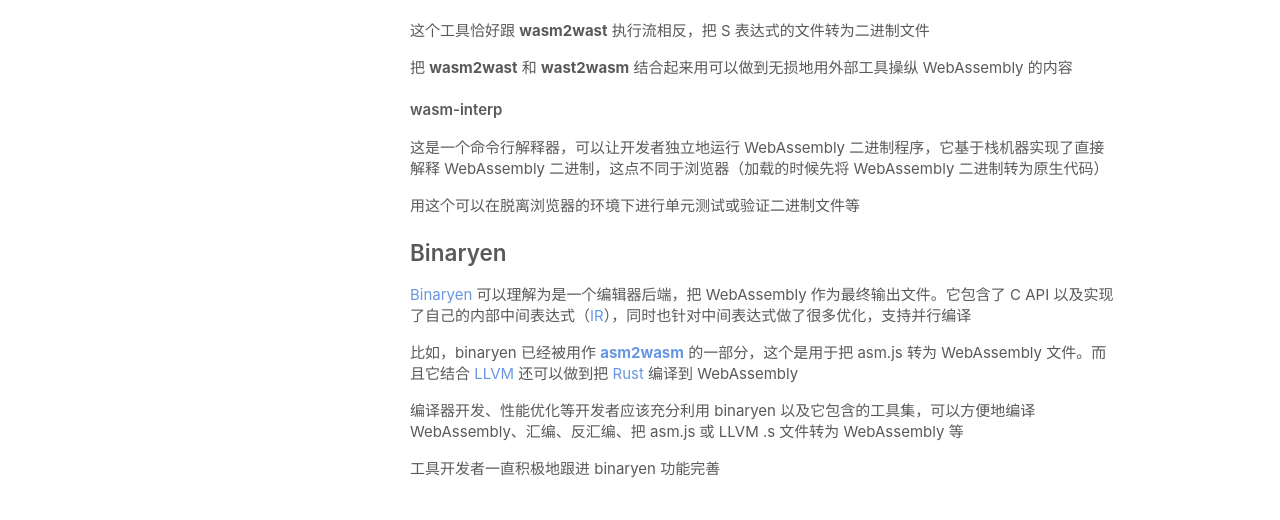
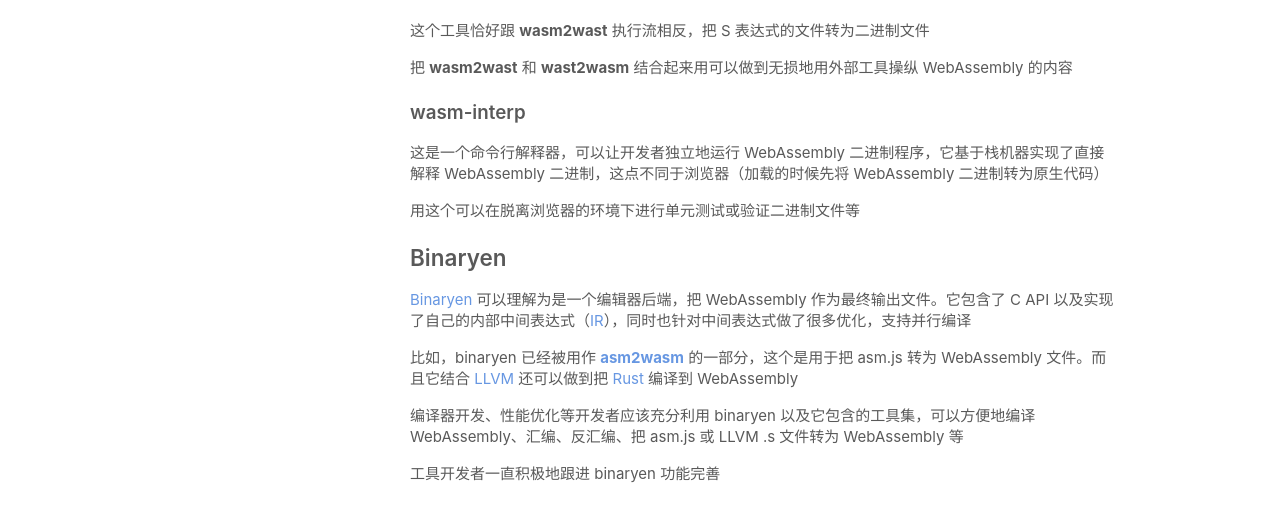
Before and after one commit to int64ago/wasm-cn, a Jekyll site: the page built from getting-started/advanced-tools.md, in a window 1280 px wide. Shown: the part 768-1288 px from the top of the page. Built offline with Jekyll 4.4.1, drawn with Linux system fonts in a browser that asks for light colours.

```diff
--- a/getting-started/advanced-tools.md
+++ b/getting-started/advanced-tools.md
@@ -29,7 +29,7 @@ layout: getting-started
 
 把 **wasm2wast** 和 **wast2wasm** 结合起来用可以做到无损地用外部工具操纵 WebAssembly 的内容
 
-#### wasm-interp
+### wasm-interp
 
 这是一个命令行解释器，可以让开发者独立地运行 WebAssembly 二进制程序，它基于栈机器实现了直接解释 WebAssembly 二进制，这点不同于浏览器（加载的时候先将 WebAssembly 二进制转为原生代码）
 
```
